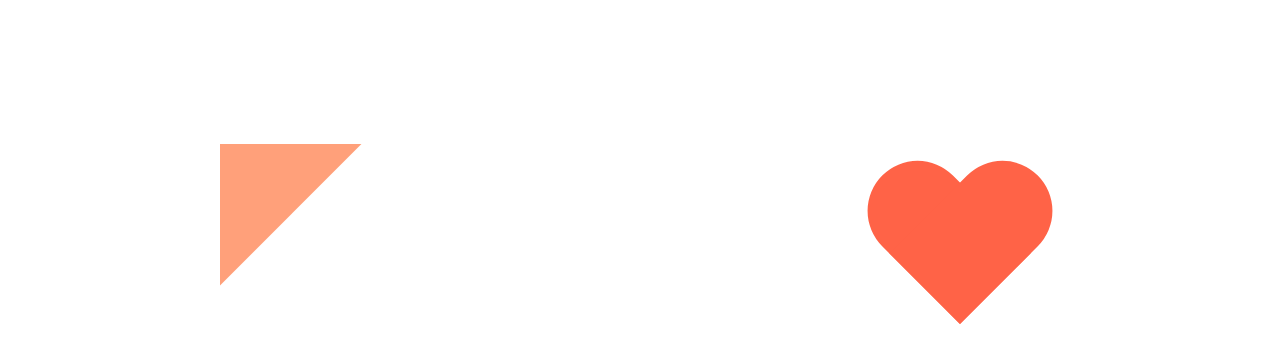
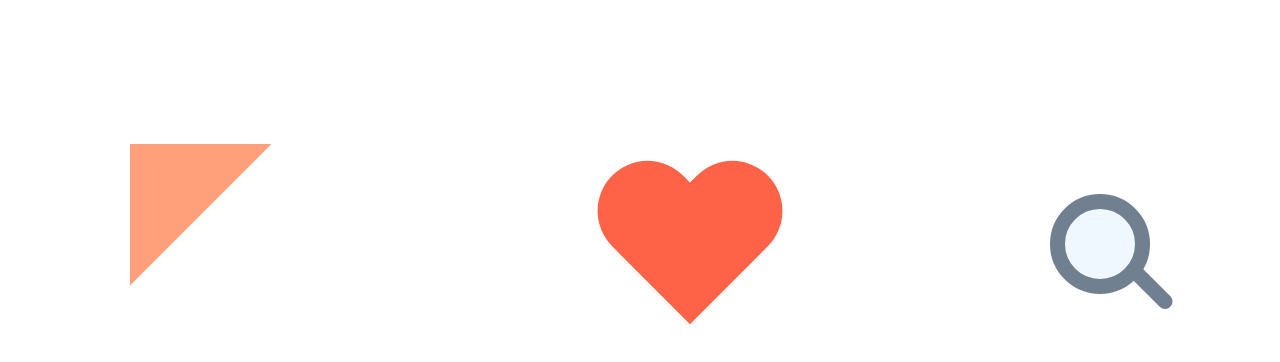
Before and after one commit to greatMonster11/Funny_HTML_series, a plain HTML site: page Simple-Shape/index.html in a window 1280 px wide. Shown: the part 156-518 px from the top of the page. Drawn offline with Linux system fonts and the light colour scheme.

Commit message:
feat: add simple magnifying glass with CSS babe

```diff
--- a/Simple-Shape/index.html
+++ b/Simple-Shape/index.html
@@ -10,6 +10,7 @@
     <div class="shapes">
       <div class="box"></div>
       <div class="heart"></div>
+      <div class="magnifying-glass"></div>
     </div>
   </body>
 </html>
--- a/Simple-Shape/style.css
+++ b/Simple-Shape/style.css
@@ -54,3 +54,32 @@
   transform-origin: 100% 100%;
   transform: rotate(45deg);
 }
+
+/* magifying */
+.magnifying-glass {
+  position: relative;
+
+  width: 100px;
+  height: 100px;
+
+  box-sizing: border-box;
+  background-color: aliceblue;
+
+  border: 15px solid slategray;
+  border-radius: 50%;
+}
+.magnifying-glass:after {
+  content: "";
+  position: absolute;
+  bottom: 0;
+  right: 0;
+
+  width: 50px;
+  height: 15px;
+  background-color: slategray;
+
+  border-radius: 0 7.5px 7.5px 0;
+
+  transform-origin: 0 50%;
+  transform: translateX(100%) rotate(45deg);
+}
```
